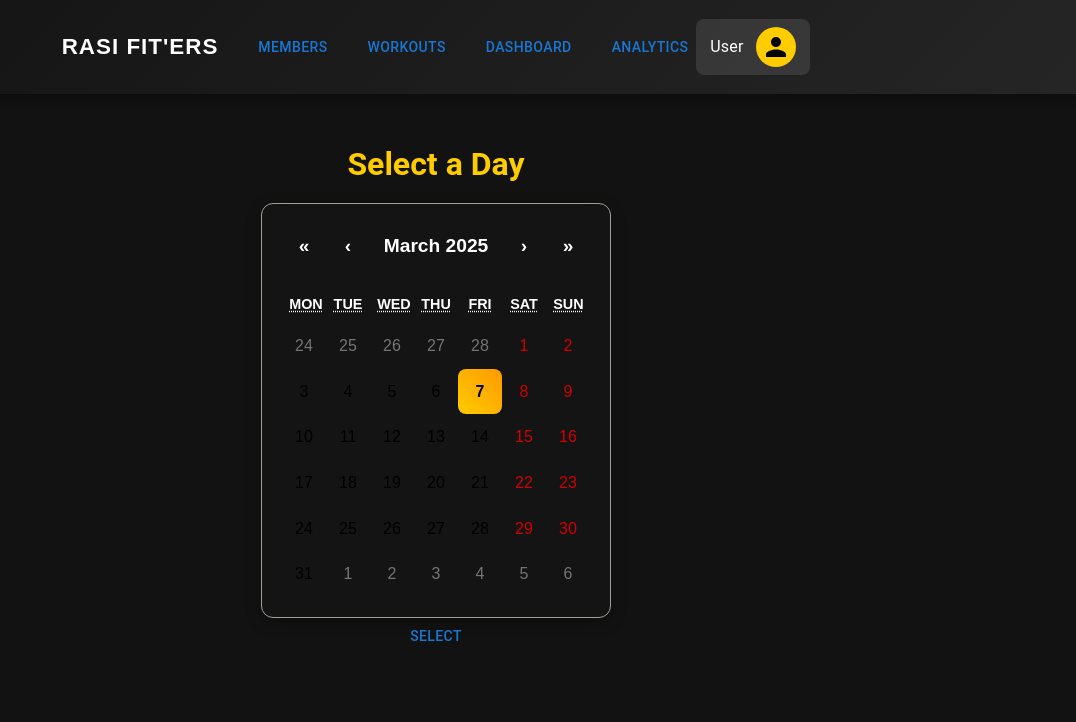
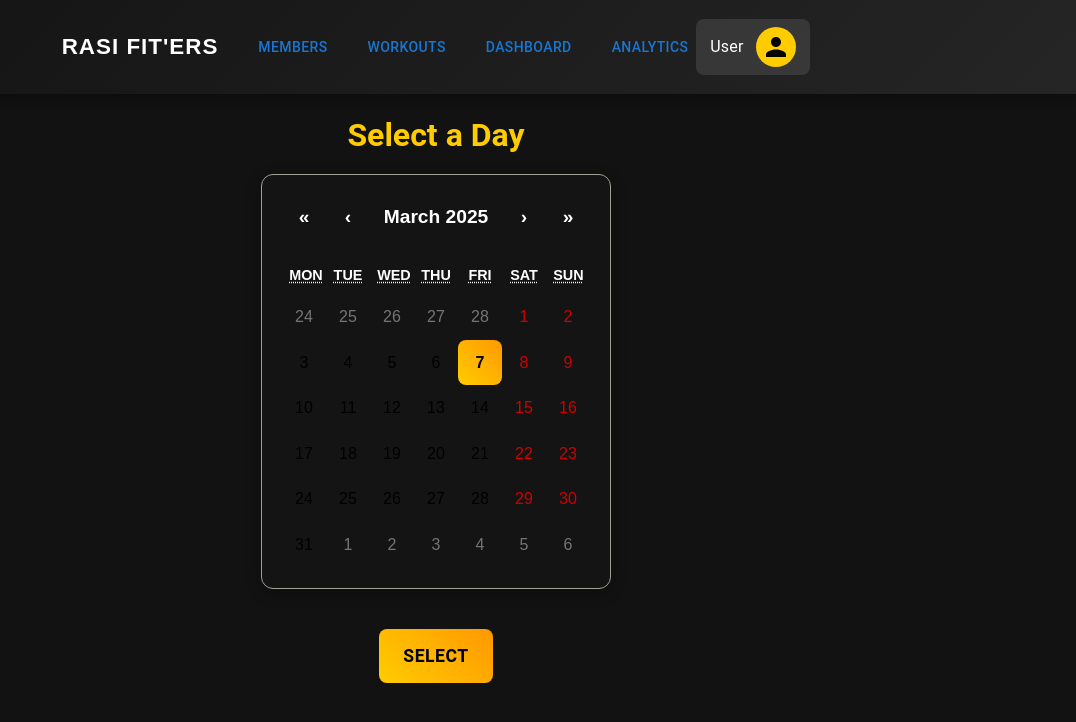
Before and after one commit to vinaySankar2004/RaSi-Fiters-Web-App, a React (Create React App) app in the folder frontend/: page /dashboard in a window 1280 px wide. Shown: the top 722 px of the page, without its empty margins (204-1280 px from the left). Built offline with nearby package versions, Linux system fonts and the light colour scheme; no server answers.

Commit message:
more front-end changes

```diff
--- a/frontend/src/pages/Dashboard.js
+++ b/frontend/src/pages/Dashboard.js
@@ -4,7 +4,7 @@ import { Container, Typography, Button, Box } from "@mui/material";
 import Calendar from "react-calendar";
 import "react-calendar/dist/Calendar.css";
 import NavbarLoggedIn from "../components/NavbarLoggedIn";
-import "../styles/Dashboard.css"; // Apply new styles
+import "../styles/Dashboard.css"; // Ensure CSS is properly linked
 
 const Dashboard = () => {
     const [selectedDate, setSelectedDate] = useState(new Date());
@@ -21,17 +21,19 @@ const Dashboard = () => {
         <>
             <NavbarLoggedIn />
             <Container className="dashboard-container">
-                <Typography variant="h3" className="dashboard-title">Select a Day</Typography>
+                <Typography variant="h3" className="dashboard-title">
+                    Select a Day
+                </Typography>
 
-                <Box className="calendar-container">
+                <Box className="dashboard-calendar-wrapper">
                     <Calendar
                         onChange={setSelectedDate}
                         value={selectedDate}
-                        className="custom-calendar"
+                        className="dashboard-calendar"
                     />
                 </Box>
 
-                <Button className="dashboard-button" onClick={handleSelectDate}>
+                <Button className="dashboard-select-button" onClick={handleSelectDate}>
                     Select
                 </Button>
             </Container>
--- a/frontend/src/styles/Dashboard.css
+++ b/frontend/src/styles/Dashboard.css
@@ -15,7 +15,14 @@
     margin-bottom: 20px !important;
 }
 
-.custom-calendar {
+.dashboard-calendar-wrapper {
+    display: flex !important;
+    align-items: center !important;
+    justify-content: center !important;
+    margin-bottom: 20px !important;
+}
+
+.dashboard-calendar {
     background: rgba(20, 20, 20, 0.85) !important;
     border-radius: 12px !important;
     padding: 20px !important;
@@ -28,10 +35,11 @@
     color: white !important;
     font-size: 1.2rem !important;
     font-weight: bold !important;
+    transition: color 0.3s ease-in-out !important;
 }
 
-.react-calendar__navigation button:disabled {
-    color: rgba(255, 255, 255, 0.5) !important;
+.react-calendar__navigation button:hover {
+    color: #ffcc00 !important;
 }
 
 .react-calendar__tile--active {
@@ -51,7 +59,7 @@
     background: rgba(255, 255, 255, 0.1) !important;
 }
 
-.select-button {
+.dashboard-select-button {
     background: linear-gradient(45deg, #ffcc00, #ff9900) !important;
     color: black !important;
     padding: 12px 24px !important;
@@ -62,7 +70,7 @@
     margin-top: 20px !important;
 }
 
-.select-button:hover {
+.dashboard-select-button:hover {
     background: linear-gradient(45deg, #ff9900, #ffcc00) !important;
     transform: scale(1.05) !important;
 }
```
